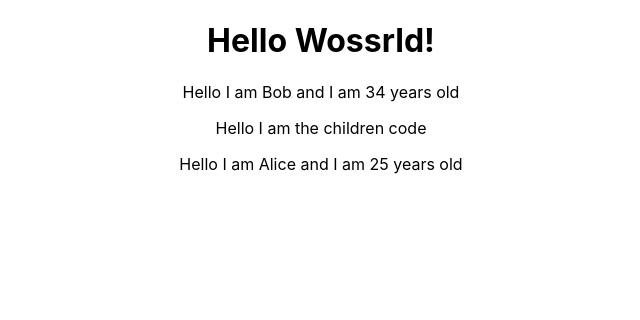
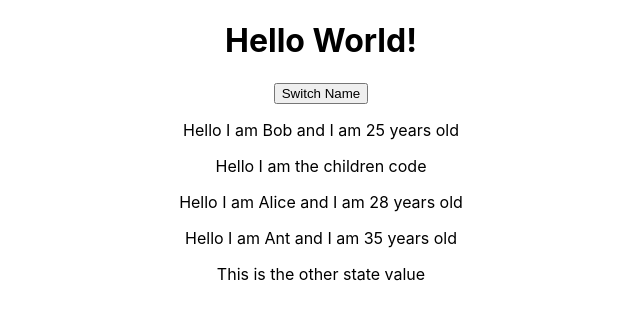
Before and after one commit to ChanakaR/react-complete-guide, a React (Create React App) app: page / in a window 1280 px wide. Shown: the top 320 px of the page, without its empty margins (319-959 px from the left). Built offline with nearby package versions, Linux system fonts and the light colour scheme.

Commit message:
added state property behaviour to App js

```diff
--- a/src/App.js
+++ b/src/App.js
@@ -4,12 +4,38 @@ import './App.css';
 import Person from './ComponentExample/Person';
 
 class App extends Component {
+  /**
+   * State example
+   */
+  state = {
+    persons: [
+      {name: "Bob", age: 25},
+      {name: "Alice", age: 28},
+      {name: "Ant", age: 35},
+    ],
+    otherStateValue: "This is the other state value",
+  }
+
+  switchNameHandler = ()=>{
+    // console.log("hari machn badu wada");
+    this.setState({
+      persons: [
+        {name: "Bobby", age: 21},
+        {name: "Aliccy", age: 20},
+        {name: "Antty", age: 39},
+      ],
+    });
+  }
+
   render() {
     return (
       <div className="App">
-        <h1>Hello Wossrld!</h1>
-        <Person name="Bob" age="34">Hello I am the children code</Person>
-        <Person name="Alice" age="25"></Person>
+        <h1>Hello World!</h1>
+        <button onClick={this.switchNameHandler}>Switch Name</button>
+        <Person name={this.state.persons[0].name} age={this.state.persons[0].age}>Hello I am the children code</Person>
+        <Person name={this.state.persons[1].name} age={this.state.persons[1].age}></Person>
+        <Person name={this.state.persons[2].name} age={this.state.persons[2].age}></Person>
+        <p>{this.state.otherStateValue}</p>
       </div>
     );
 
```
Also changed, not shown: src/ComponentExample/ReadMe.md.
